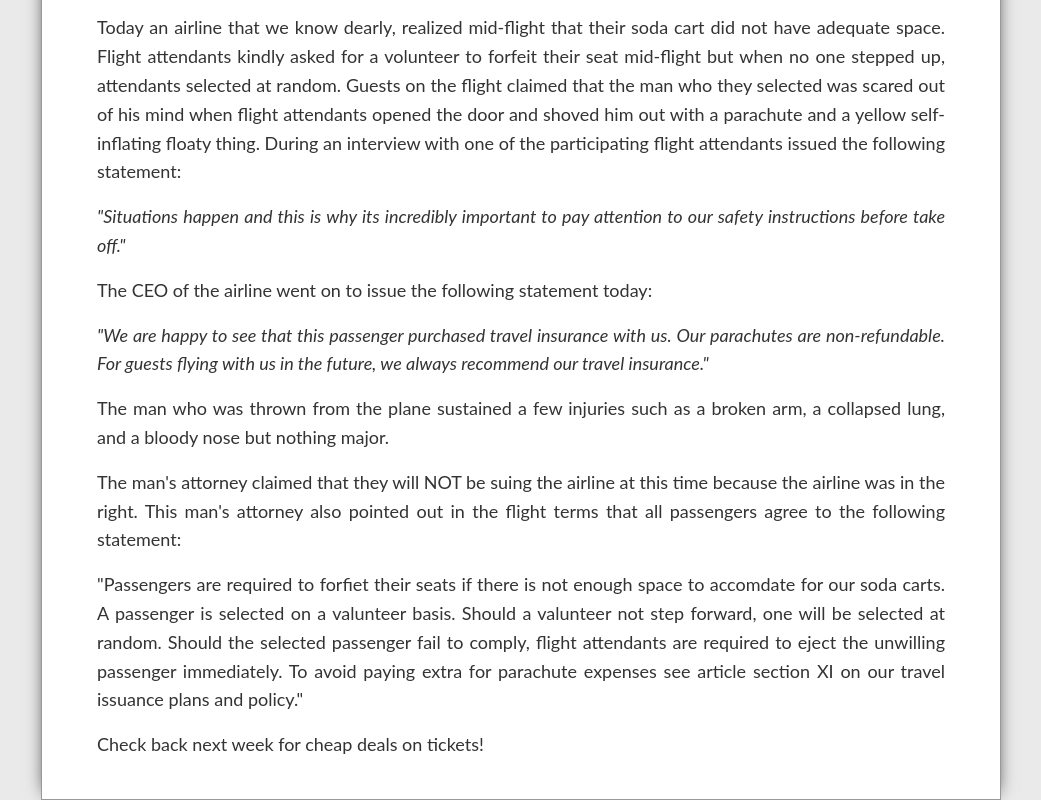
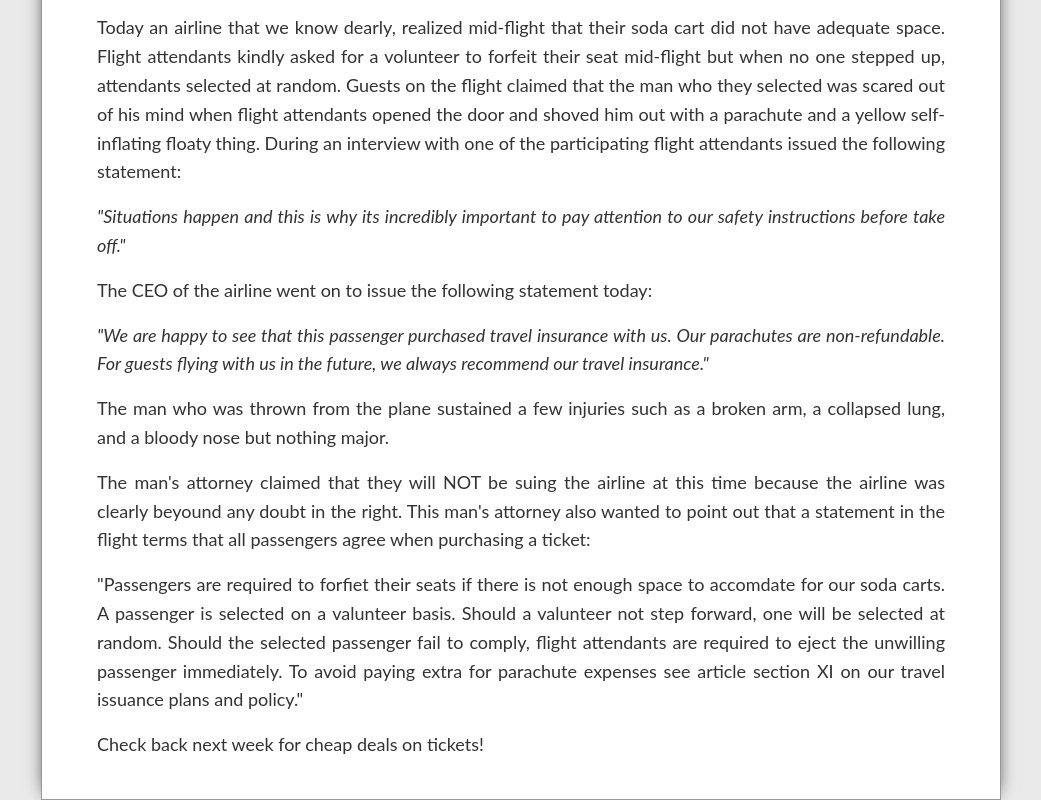
Before and after one commit to rustedairlines/passenger-booted-from-plane-mid-flight-to-make-room-for-soda-cart, a plain HTML site: page index.html in a window 1280 px wide. Shown: the part 973-1773 px from the top of the page, without its empty margins (119-1160 px from the left). Drawn offline with Linux system fonts and the light colour scheme.

Commit message:
Update index.html

```diff
--- a/index.html
+++ b/index.html
@@ -29,7 +29,7 @@
     The man who was thrown from the plane sustained a few injuries such as a broken arm, a collapsed lung, and a bloody nose but nothing major.
   </p>
   <p>
-    The man's attorney claimed that they will NOT be suing the airline at this time because the airline was in the right. This man's attorney also pointed out in the flight terms that all passengers agree to the following statement:
+    The man's attorney claimed that they will NOT be suing the airline at this time because the airline was clearly beyound any doubt in the right. This man's attorney also wanted to point out that a statement in the flight terms that all passengers agree when purchasing a ticket:
   </p>
   <p>
     "Passengers are required to forfiet their seats if there is not enough space to accomdate for our soda carts. A passenger is selected on a valunteer basis. Should a valunteer not step forward, one will be selected at random. Should the selected passenger fail to comply, flight attendants are required to eject the unwilling passenger immediately. To avoid paying extra for parachute expenses see article section XI on our travel issuance plans and policy."
```
